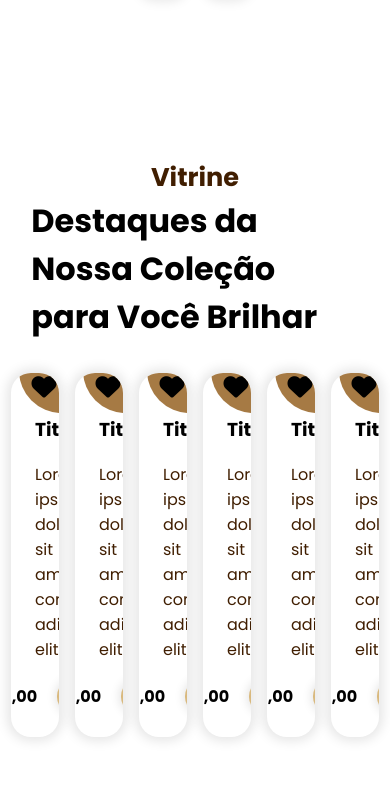
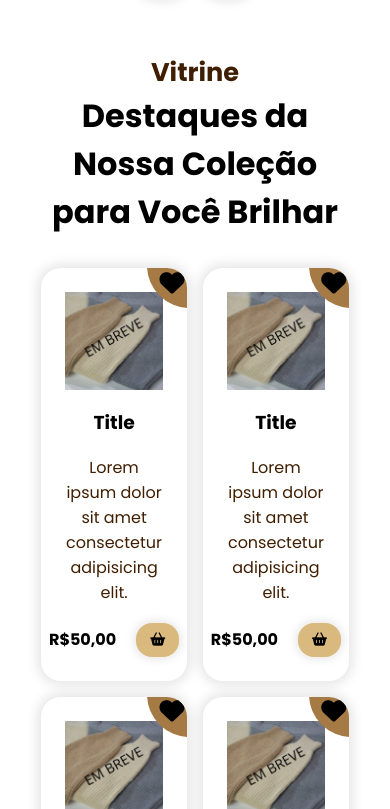
Before and after one commit to AndreCMendess/MadStoreApp, a plain HTML site: page index.html in a window 390 px wide. Shown: the part 955-1764 px from the top of the page. Drawn offline with nearby package versions, Linux system fonts and the light colour scheme.

Commit message:
responsividade do catalago e colocando o header fixo

```diff
--- a/src/styles/header.css
+++ b/src/styles/header.css
@@ -1,6 +1,10 @@
 header{
     width: 100%;
     padding: 28px 8%;
+    position: sticky;
+    top:0;
+    z-index: 3;
+    background-color: #fff9ea;
 }
 
 #navbar{
--- a/src/styles/products.css
+++ b/src/styles/products.css
@@ -58,3 +58,18 @@
     align-items: center;
     gap: 20px;
 }
+
+@media screen and (max-width: 1170px){
+    #catalago{
+        flex-wrap: wrap;
+        justify-content: center;
+    }
+
+    .item{
+        width: calc(50% - 18px);
+    }
+
+    .section-subtitle{
+        text-align: center;
+    }
+}
```
